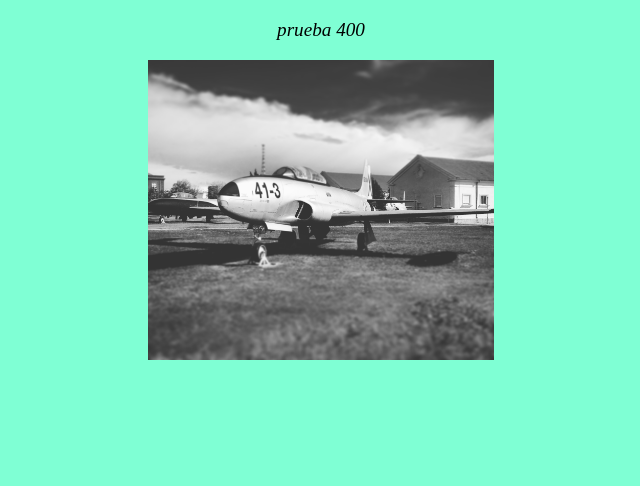
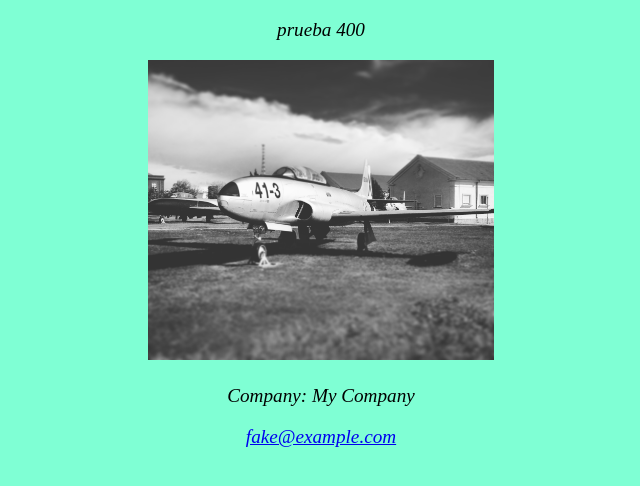
Before and after one commit to titosedi/Exercise_Unit5_website, a plain HTML site: page index.html in a window 1280 px wide. Shown: the whole page, without its empty margins (319-959 px from the left). Drawn offline with Linux system fonts and the light colour scheme.

Commit message:
Contact information

```diff
--- a/index.html
+++ b/index.html
@@ -8,6 +8,10 @@
   </head>
   <body>
     <p>prueba 400</p>
-    <img src="picture.jpg" alt="Image description" />
+    <img src="picture.jpg" alt="avion de la academia basica de Leon" />
   </body>
+  <footer>
+    <p>Company: My Company</p>
+    <p><a href="mailto:fake@example.com">fake@example.com</a></p>
+  </footer>
 </html>
--- a/style.css
+++ b/style.css
@@ -5,5 +5,5 @@ body{
     text-align: center;
 }
 img{
-    height: 300px;;
+    height: 300px;
 }
```
